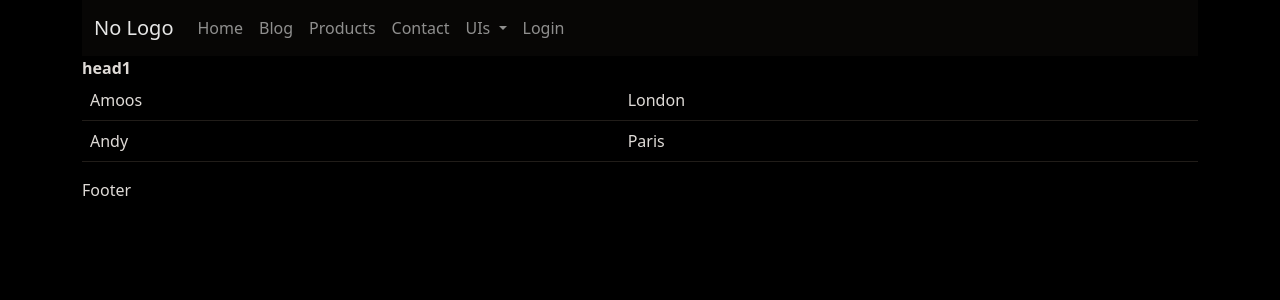
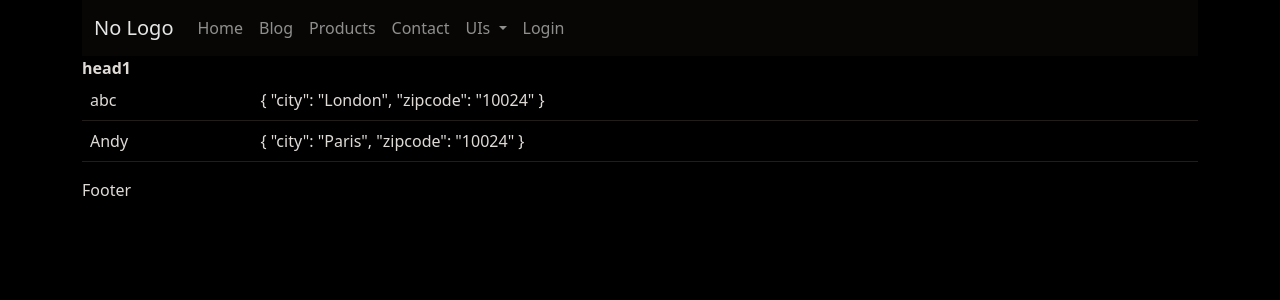
Before and after one commit to gmkhussain/VueWP, a Vue app in the folder vueapp/: page /ui in a window 1280 px wide. Shown: the top 300 px of the page. Built offline with nearby package versions, Linux system fonts and the light colour scheme; no server answers.

Commit message:
object cont..

```diff
--- a/vueapp/src/ui/UiTable.vue
+++ b/vueapp/src/ui/UiTable.vue
@@ -5,14 +5,17 @@
 
       <table class="table">
         <tbody>
-            <tr v-for="( data, index ) in mydata" :key="index">
+            <tr v-for="( data, name , index ) in mydata" :key="index">
               <!-- <td>{{data[req]}}</td> -->
               <!-- <td>{{data.phone}}</td> -->
+
               <td v-for="( r, idx ) in myreq" :key="idx">
                 <!-- {{idx}}
                 {{r}} -->
                 {{data[r]}}
+
               </td>
+
             </tr>
         </tbody>
       </table>
--- a/vueapp/src/views/frontend/layouts/Header.vue
+++ b/vueapp/src/views/frontend/layouts/Header.vue
@@ -5,7 +5,7 @@
                 <div class="container-fluid">
                     <a class="navbar-brand" href="#">
                       <span v-if="siteLogo">
-                        <img :src="siteLogo" alt="">
+                        <img :src="siteLogo" alt="" />
                       </span>
                       <span v-else>No Logo</span>
                     </a>
--- a/vueapp/src/views/frontend/pages/UiPage.vue
+++ b/vueapp/src/views/frontend/pages/UiPage.vue
@@ -5,7 +5,7 @@
           <!-- <UiTable heading="head1" :mydata="mydata" :myreq="myreq" /> -->
           <!-- Required Fields from data() -->
 
-          <UiTable heading="head1" :mydata="mydata" :myreq='["name", "city"]' />
+          <UiTable heading="head1" :mydata="mydata" :myreq='["name", "address"]' />
           <!-- Required Fields Inline -->
 
         </div>
@@ -24,14 +24,20 @@ export default {
         return {
           mydata: [
             {
-                name: "Amoos",
+                name: "abc",
                 phone: "123",
-                city: "London"
+                address: {
+                  city: "London",
+                  zipcode: "10024"
+                }
             },
             {
                 name: "Andy",
                 phone: "789",
-                city: "Paris"
+                address: {
+                  city: "Paris",
+                  zipcode: "10024"
+                }
             }
           ],
           myreq: ["name", "phone", "city"]
```
